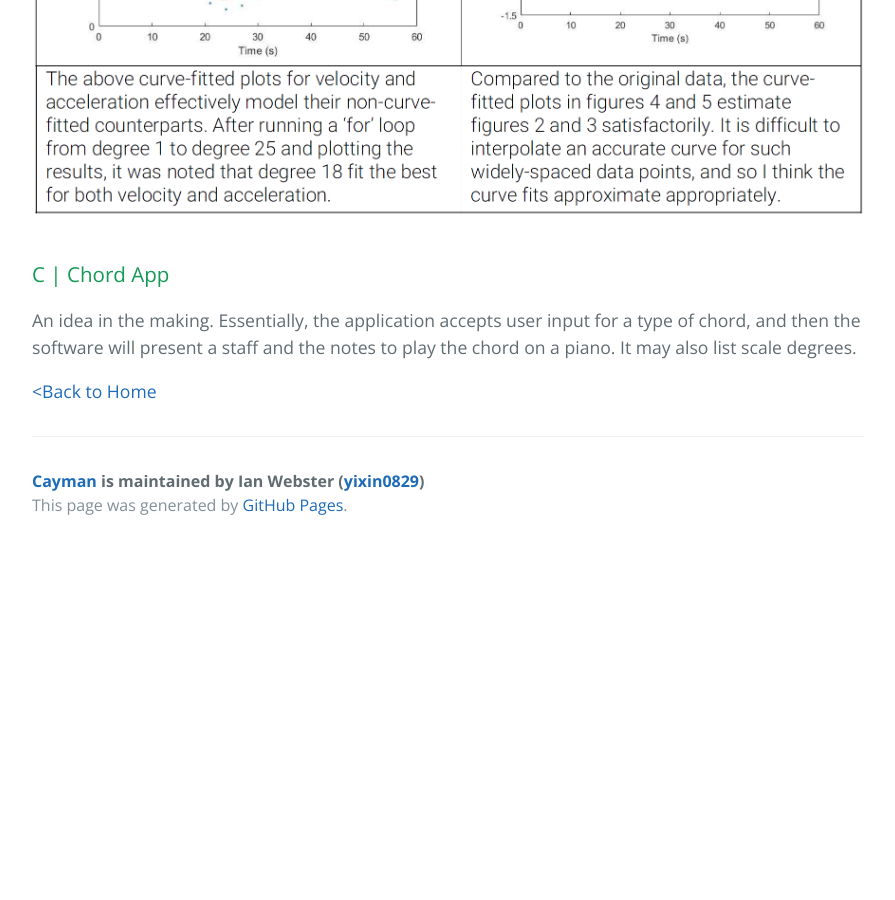
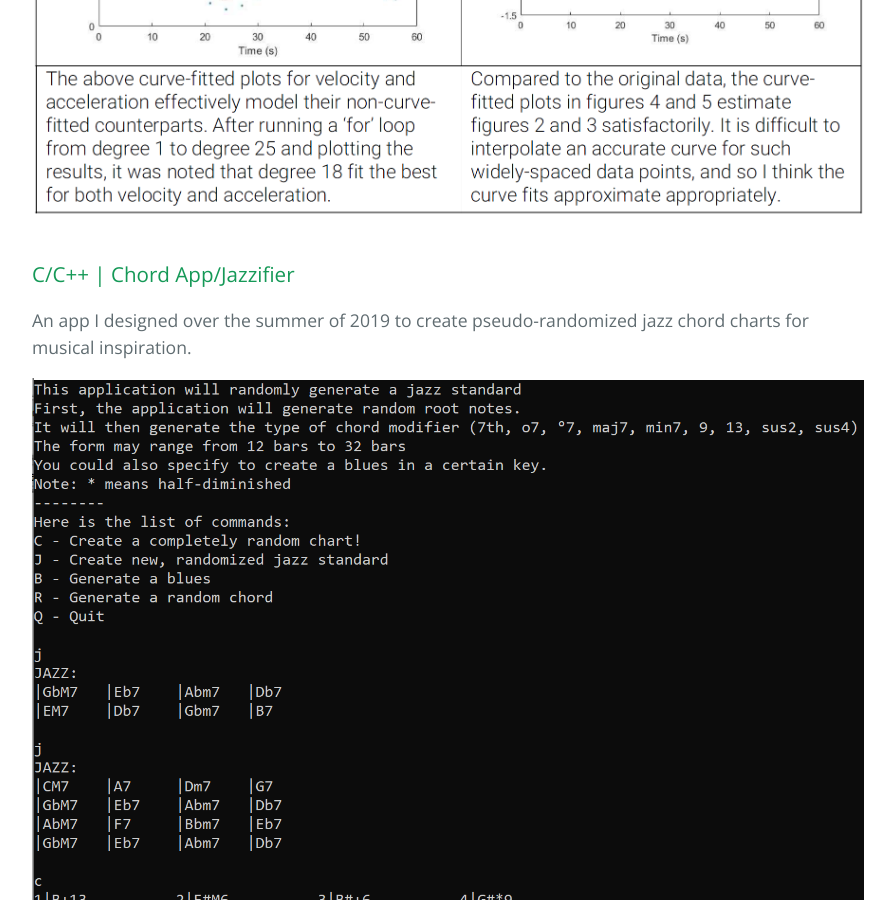
Before and after one commit to yixin0829/Cayman, a Jekyll site: the page built from project-library.md, in a window 1280 px wide and 900 px high, scrolled down 9475 px. Shown: the whole window, without its empty margins (192-1087 px from the left). Built offline with Jekyll 4.4.1, drawn with Linux system fonts in a browser that asks for light colours; before the commit the page ends 10024 px from its top, so only the background shows below that.

Commit message:
Update project-library.md

```diff
--- a/project-library.md
+++ b/project-library.md
@@ -73,8 +73,11 @@ I have significant experience programming in MATLAB, using scripts for technique
 
 ![MATLAB_RobotGraph_1](/assets/Project_Pictures/MATLAB_RobotGraph_1.png) ![MATLAB_RobotGraph_2](/assets/Project_Pictures/MATLAB_RobotGraph_2.png)
 
-### C | Chord App
-An idea in the making. Essentially, the application accepts user input for a type of chord, and then the software will present a staff and the notes to play the chord on a piano. It may also list scale degrees.
+### C/C++ | Chord App/Jazzifier
+An app I designed over the summer of 2019 to create pseudo-randomized jazz chord charts for musical inspiration.
+
+![Jazzifier_Demo](/assets/Project_Pictures/Jazzifier_Demo.png)
+
 
 
 [<Back to Home](./)
```
